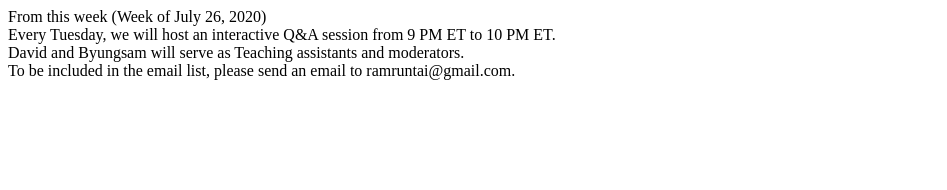
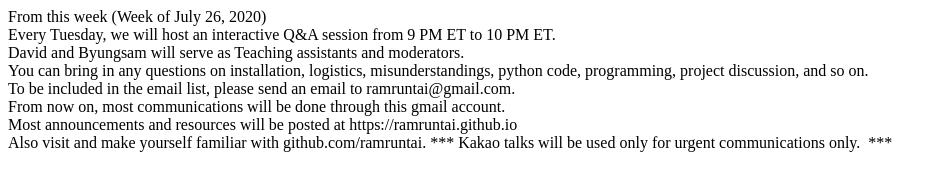
Before and after one commit to ramruntai/ramruntai.github.io, a plain HTML site: page index.htm in a window 1280 px wide. Shown: the whole page, without its empty margins (0-947 px from the left). Drawn offline with Linux system fonts and the light colour scheme.

Commit message:
Update index.htm

```diff
--- a/index.htm
+++ b/index.htm
@@ -1,6 +1,22 @@
+<div>
+
 From this week (Week of July 26, 2020) <br>
-
 Every Tuesday, we will host an interactive Q&A session from 9 PM ET to 10 PM ET.<br>
 David and Byungsam will serve as Teaching assistants and moderators.<br>
+You can bring in any questions on installation, logistics, misunderstandings, python code, programming, project discussion, and so on.
+</div>
 
-To be included in the email list, please send an email to ramruntai@gmail.com.
+
+<div>
+To be included in the email list, please send an email to ramruntai@gmail.com. <br>
+
+From now on, most communications will be done through this gmail account.<br>
+Most announcements and resources will be posted at
+https://ramruntai.github.io
+
+</div>
+
+<div>
+Also visit and make yourself familiar with github.com/ramruntai.
+*** Kakao talks will be used only for urgent communications only.  ***
+</div>
```
